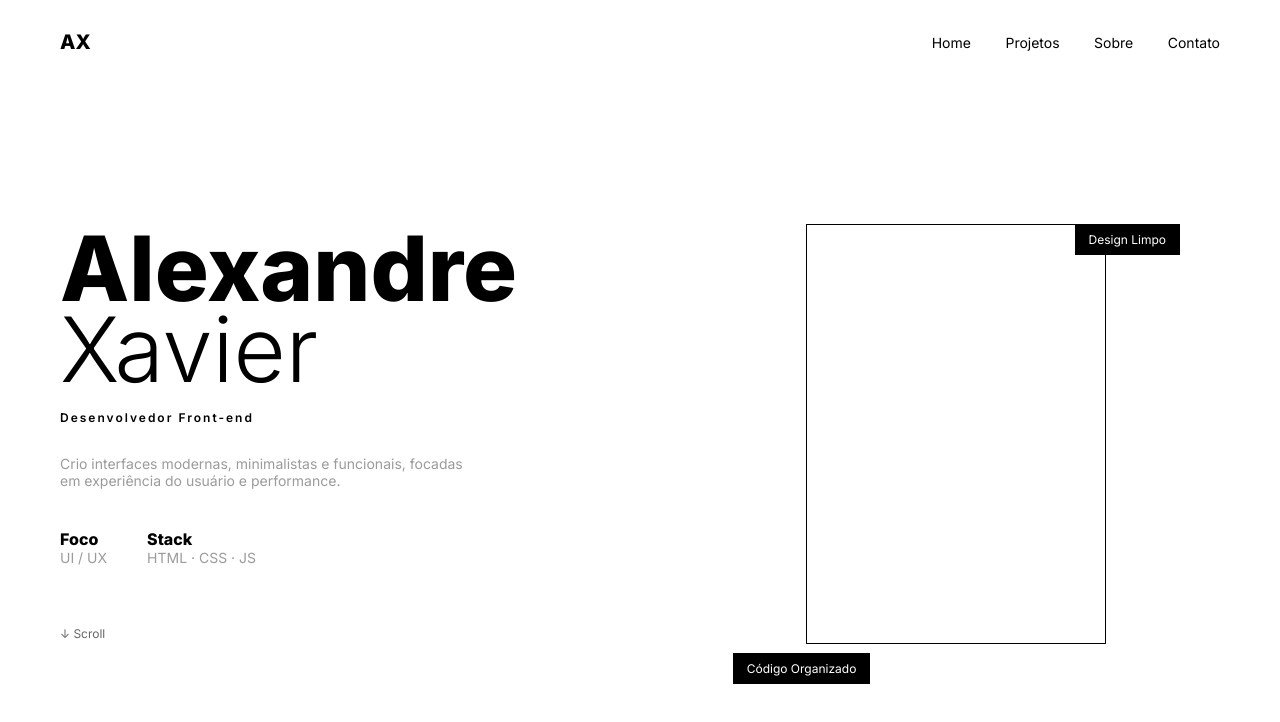
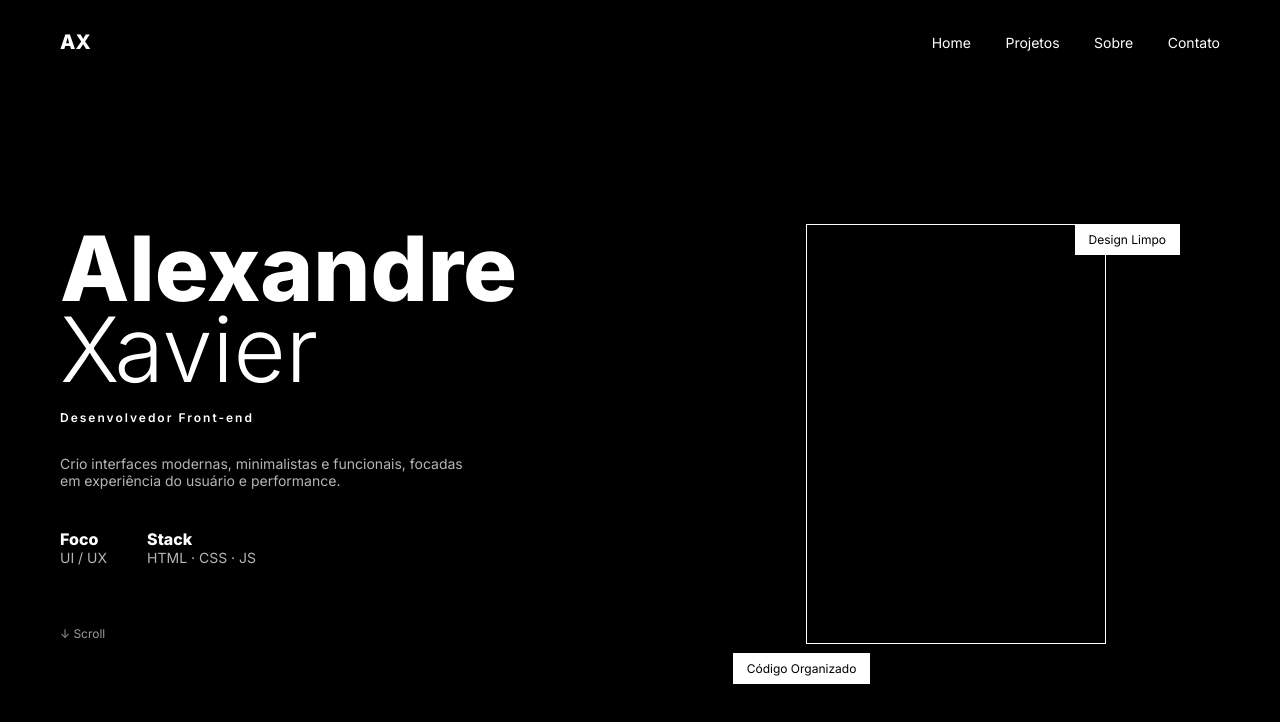
Before and after one commit to Xanddev77/Xanddev77.github.io, a plain HTML site: page index.html in a window 1280 px wide. Both pictures are taken after a click on the element "AX". Shown: the top 722 px of the page. Drawn offline with nearby package versions, Linux system fonts and the light colour scheme.

Commit message:
Atualizar o style.css

```diff
--- a/style.css
+++ b/style.css
@@ -395,3 +395,20 @@ body {
     gap: 20px;
   }
 }
+body.invert {
+  --black: #fff;
+  --white: #000;
+  --gray: #b5b5b5;
+}
+
+body,
+* {
+  transition:
+    background-color 0.4s ease,
+    color 0.4s ease,
+    border-color 0.4s ease;
+}
+
+.logo {
+  cursor: pointer;
+}
```
